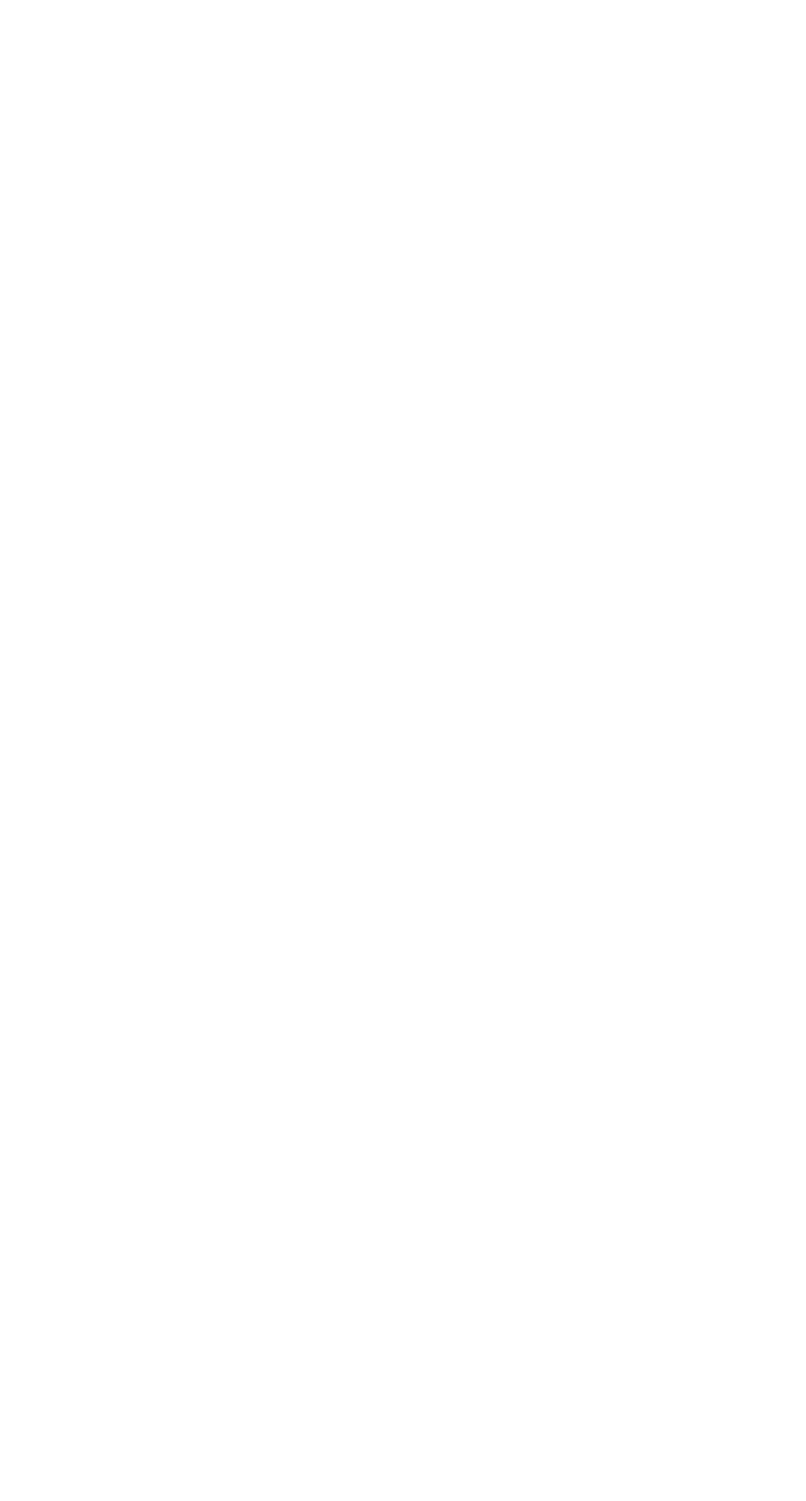
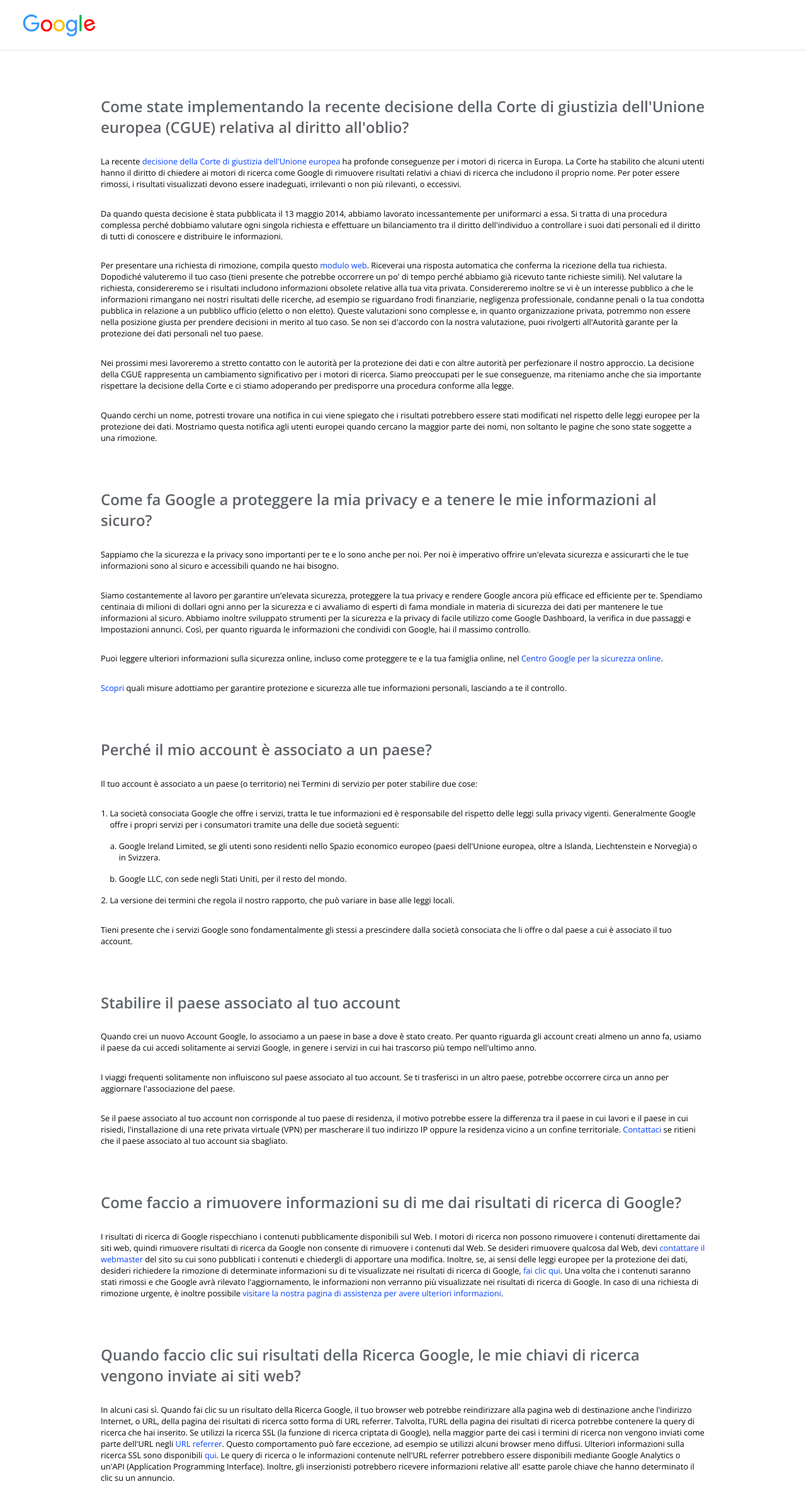
Before and after one commit to DannySilv/php-google-faq, a PHP site: page / in a window 1280 px wide. Before the commit the page is empty. Shown: the whole page at 63% size. Before the commit the page ends 800 px from the top, so only its background shows below. Run offline with PHP 8.4, Linux system fonts and the light colour scheme.

Commit message:
Completed Main and Started Styling Header

```diff
--- a/index.php
+++ b/index.php
@@ -5,66 +5,91 @@
   <meta http-equiv="X-UA-Compatible" content="IE=edge">
   <meta name="viewport" content="width=device-width, initial-scale=1.0">
   <title>Document</title>
+  <link rel="stylesheet" href="style.css">
+  <link rel="preconnect" href="https://fonts.googleapis.com">
+  <link rel="preconnect" href="https://fonts.gstatic.com" crossorigin>
+  <link href="https://fonts.googleapis.com/css2?family=Open+Sans:wght@300;400;500;600;700;800&display=swap" rel="stylesheet">
 </head>
 <body>
   <?php
-    $faq = [
+    $faqs = [
       [
         "question" => "Come state implementando la recente decisione della Corte di giustizia dell'Unione europea (CGUE) relativa al diritto all'oblio?",
-        "answer" => "La recente decisione della Corte di giustizia dell'Unione europea ha profonde conseguenze per i motori di ricerca in Europa. La Corte ha stabilito che alcuni utenti hanno il diritto di chiedere ai motori di ricerca come Google di rimuovere risultati relativi a chiavi di ricerca che includono il proprio nome. Per poter essere rimossi, i risultati visualizzati devono essere inadeguati, irrilevanti o non più rilevanti, o eccessivi.
+        "answer" => "<p>La recente <a href=''>decisione della Corte di giustizia dell'Unione europea</a> ha profonde conseguenze per i motori di ricerca in Europa. La Corte ha stabilito che alcuni utenti hanno il diritto di chiedere ai motori di ricerca come Google di rimuovere risultati relativi a chiavi di ricerca che includono il proprio nome. Per poter essere rimossi, i risultati visualizzati devono essere inadeguati, irrilevanti o non più rilevanti, o eccessivi.</p>
 
-        Da quando questa decisione è stata pubblicata il 13 maggio 2014, abbiamo lavorato incessantemente per uniformarci a essa. Si tratta di una procedura complessa perché dobbiamo valutare ogni singola richiesta e effettuare un bilanciamento tra il diritto dell'individuo a controllare i suoi dati personali ed il diritto di tutti di conoscere e distribuire le informazioni.
+        <p>Da quando questa decisione è stata pubblicata il 13 maggio 2014, abbiamo lavorato incessantemente per uniformarci a essa. Si tratta di una procedura complessa perché dobbiamo valutare ogni singola richiesta e effettuare un bilanciamento tra il diritto dell'individuo a controllare i suoi dati personali ed il diritto di tutti di conoscere e distribuire le informazioni.</p>
 
-        Per presentare una richiesta di rimozione, compila questo modulo web. Riceverai una risposta automatica che conferma la ricezione della tua richiesta. Dopodiché valuteremo il tuo caso (tieni presente che potrebbe occorrere un po' di tempo perché abbiamo già ricevuto tante richieste simili). Nel valutare la richiesta, considereremo se i risultati includono informazioni obsolete relative alla tua vita privata. Considereremo inoltre se vi è un interesse pubblico a che le informazioni rimangano nei nostri risultati delle ricerche, ad esempio se riguardano frodi finanziarie, negligenza professionale, condanne penali o la tua condotta pubblica in relazione a un pubblico ufficio (eletto o non eletto). Queste valutazioni sono complesse e, in quanto organizzazione privata, potremmo non essere nella posizione giusta per prendere decisioni in merito al tuo caso. Se non sei d'accordo con la nostra valutazione, puoi rivolgerti all'Autorità garante per la protezione dei dati personali nel tuo paese.
+        <p>Per presentare una richiesta di rimozione, compila questo <a href=''>modulo web</a>. Riceverai una risposta automatica che conferma la ricezione della tua richiesta. Dopodiché valuteremo il tuo caso (tieni presente che potrebbe occorrere un po' di tempo perché abbiamo già ricevuto tante richieste simili). Nel valutare la richiesta, considereremo se i risultati includono informazioni obsolete relative alla tua vita privata. Considereremo inoltre se vi è un interesse pubblico a che le informazioni rimangano nei nostri risultati delle ricerche, ad esempio se riguardano frodi finanziarie, negligenza professionale, condanne penali o la tua condotta pubblica in relazione a un pubblico ufficio (eletto o non eletto). Queste valutazioni sono complesse e, in quanto organizzazione privata, potremmo non essere nella posizione giusta per prendere decisioni in merito al tuo caso. Se non sei d'accordo con la nostra valutazione, puoi rivolgerti all'Autorità garante per la protezione dei dati personali nel tuo paese.</p>
 
-        Nei prossimi mesi lavoreremo a stretto contatto con le autorità per la protezione dei dati e con altre autorità per perfezionare il nostro approccio. La decisione della CGUE rappresenta un cambiamento significativo per i motori di ricerca. Siamo preoccupati per le sue conseguenze, ma riteniamo anche che sia importante rispettare la decisione della Corte e ci stiamo adoperando per predisporre una procedura conforme alla legge.
+        <p>Nei prossimi mesi lavoreremo a stretto contatto con le autorità per la protezione dei dati e con altre autorità per perfezionare il nostro approccio. La decisione della CGUE rappresenta un cambiamento significativo per i motori di ricerca. Siamo preoccupati per le sue conseguenze, ma riteniamo anche che sia importante rispettare la decisione della Corte e ci stiamo adoperando per predisporre una procedura conforme alla legge.</p>
 
-        Quando cerchi un nome, potresti trovare una notifica in cui viene spiegato che i risultati potrebbero essere stati modificati nel rispetto delle leggi europee per la protezione dei dati. Mostriamo questa notifica agli utenti europei quando cercano la maggior parte dei nomi, non soltanto le pagine che sono state soggette a una rimozione."
+        <p>Quando cerchi un nome, potresti trovare una notifica in cui viene spiegato che i risultati potrebbero essere stati modificati nel rispetto delle leggi europee per la protezione dei dati. Mostriamo questa notifica agli utenti europei quando cercano la maggior parte dei nomi, non soltanto le pagine che sono state soggette a una rimozione.</p>"
       ],
       [
         "question" => "Come fa Google a proteggere la mia privacy e a tenere le mie informazioni al sicuro?",
-        "answer" => "Sappiamo che la sicurezza e la privacy sono importanti per te e lo sono anche per noi. Per noi è imperativo offrire un'elevata sicurezza e assicurarti che le tue informazioni sono al sicuro e accessibili quando ne hai bisogno.
+        "answer" => "<p>Sappiamo che la sicurezza e la privacy sono importanti per te e lo sono anche per noi. Per noi è imperativo offrire un'elevata sicurezza e assicurarti che le tue informazioni sono al sicuro e accessibili quando ne hai bisogno.</p>
 
-        Siamo costantemente al lavoro per garantire un'elevata sicurezza, proteggere la tua privacy e rendere Google ancora più efficace ed efficiente per te. Spendiamo centinaia di milioni di dollari ogni anno per la sicurezza e ci avvaliamo di esperti di fama mondiale in materia di sicurezza dei dati per mantenere le tue informazioni al sicuro. Abbiamo inoltre sviluppato strumenti per la sicurezza e la privacy di facile utilizzo come Google Dashboard, la verifica in due passaggi e Impostazioni annunci. Così, per quanto riguarda le informazioni che condividi con Google, hai il massimo controllo.
+        <p>Siamo costantemente al lavoro per garantire un'elevata sicurezza, proteggere la tua privacy e rendere Google ancora più efficace ed efficiente per te. Spendiamo centinaia di milioni di dollari ogni anno per la sicurezza e ci avvaliamo di esperti di fama mondiale in materia di sicurezza dei dati per mantenere le tue informazioni al sicuro. Abbiamo inoltre sviluppato strumenti per la sicurezza e la privacy di facile utilizzo come Google Dashboard, la verifica in due passaggi e Impostazioni annunci. Così, per quanto riguarda le informazioni che condividi con Google, hai il massimo controllo.</p>
 
-        Puoi leggere ulteriori informazioni sulla sicurezza online, incluso come proteggere te e la tua famiglia online, nel Centro Google per la sicurezza online.
+        <p>Puoi leggere ulteriori informazioni sulla sicurezza online, incluso come proteggere te e la tua famiglia online, nel <a href=''>Centro Google per la sicurezza online</a>.</p>
 
-        Scopri quali misure adottiamo per garantire protezione e sicurezza alle tue informazioni personali, lasciando a te il controllo."
+        <p><a href=''>Scopri</a> quali misure adottiamo per garantire protezione e sicurezza alle tue informazioni personali, lasciando a te il controllo.</p>"
       ],
       [
         "question" => "Perché il mio account è associato a un paese?",
-        "answer" => "Il tuo account è associato a un paese (o territorio) nei Termini di servizio per poter stabilire due cose:
+        "answer" => "<p>Il tuo account è associato a un paese (o territorio) nei Termini di servizio per poter stabilire due cose:</p>
 
-        La società consociata Google che offre i servizi, tratta le tue informazioni ed è responsabile del rispetto delle leggi sulla privacy vigenti. Generalmente Google offre i propri servizi per i consumatori tramite una delle due società seguenti:
-        Google Ireland Limited, se gli utenti sono residenti nello Spazio economico europeo (paesi dell'Unione europea, oltre a Islanda, Liechtenstein e Norvegia) o in Svizzera.
-        Google LLC, con sede negli Stati Uniti, per il resto del mondo.
-        La versione dei termini che regola il nostro rapporto, che può variare in base alle leggi locali.
-        Tieni presente che i servizi Google sono fondamentalmente gli stessi a prescindere dalla società consociata che li offre o dal paese a cui è associato il tuo account."
+        <ol>
+          <li>
+            <p class='mb-1'>La società consociata Google che offre i servizi, tratta le tue informazioni ed è responsabile del rispetto delle leggi sulla privacy vigenti. Generalmente Google offre i propri servizi per i consumatori tramite una delle due società seguenti:</p>
+              <ul class='letter-style'>
+                <li>Google Ireland Limited, se gli utenti sono residenti nello Spazio economico europeo (paesi dell'Unione europea, oltre a Islanda, Liechtenstein e Norvegia) o in Svizzera.</li>
+                <li>Google LLC, con sede negli Stati Uniti, per il resto del mondo.</li>
+              </ul>
+          </li>
+          <li>La versione dei termini che regola il nostro rapporto, che può variare in base alle leggi locali.</li>
+        </ol>
+
+        <p>Tieni presente che i servizi Google sono fondamentalmente gli stessi a prescindere dalla società consociata che li offre o dal paese a cui è associato il tuo account.</p>"
       ],
       [
         "question" => "Stabilire il paese associato al tuo account",
-        "answer" => "Quando crei un nuovo Account Google, lo associamo a un paese in base a dove è stato creato. Per quanto riguarda gli account creati almeno un anno fa, usiamo il paese da cui accedi solitamente ai servizi Google, in genere i servizi in cui hai trascorso più tempo nell'ultimo anno.
+        "answer" => "<p>Quando crei un nuovo Account Google, lo associamo a un paese in base a dove è stato creato. Per quanto riguarda gli account creati almeno un anno fa, usiamo il paese da cui accedi solitamente ai servizi Google, in genere i servizi in cui hai trascorso più tempo nell'ultimo anno.</p>
 
-        I viaggi frequenti solitamente non influiscono sul paese associato al tuo account. Se ti trasferisci in un altro paese, potrebbe occorrere circa un anno per aggiornare l'associazione del paese.
+        <p>I viaggi frequenti solitamente non influiscono sul paese associato al tuo account. Se ti trasferisci in un altro paese, potrebbe occorrere circa un anno per aggiornare l'associazione del paese.</p>
 
-        Se il paese associato al tuo account non corrisponde al tuo paese di residenza, il motivo potrebbe essere la differenza tra il paese in cui lavori e il paese in cui risiedi, l'installazione di una rete privata virtuale (VPN) per mascherare il tuo indirizzo IP oppure la residenza vicino a un confine territoriale. Contattaci se ritieni che il paese associato al tuo account sia sbagliato."
+        <p>Se il paese associato al tuo account non corrisponde al tuo paese di residenza, il motivo potrebbe essere la differenza tra il paese in cui lavori e il paese in cui risiedi, l'installazione di una rete privata virtuale (VPN) per mascherare il tuo indirizzo IP oppure la residenza vicino a un confine territoriale. <a href=''>Contattaci</a> se ritieni che il paese associato al tuo account sia sbagliato.</p>"
       ],
       [
         "question" => "Come faccio a rimuovere informazioni su di me dai risultati di ricerca di Google?",
-        "answer" => "I risultati di ricerca di Google rispecchiano i contenuti pubblicamente disponibili sul Web. I motori di ricerca non possono rimuovere i contenuti direttamente dai siti web, quindi rimuovere risultati di ricerca da Google non consente di rimuovere i contenuti dal Web. Se desideri rimuovere qualcosa dal Web, devi contattare il webmaster del sito su cui sono pubblicati i contenuti e chiedergli di apportare una modifica. Inoltre, se, ai sensi delle leggi europee per la protezione dei dati, desideri richiedere la rimozione di determinate informazioni su di te visualizzate nei risultati di ricerca di Google, fai clic qui. Una volta che i contenuti saranno stati rimossi e che Google avrà rilevato l'aggiornamento, le informazioni non verranno più visualizzate nei risultati di ricerca di Google. In caso di una richiesta di rimozione urgente, è inoltre possibile visitare la nostra pagina di assistenza per avere ulteriori informazioni."
+        "answer" => "<p>I risultati di ricerca di Google rispecchiano i contenuti pubblicamente disponibili sul Web. I motori di ricerca non possono rimuovere i contenuti direttamente dai siti web, quindi rimuovere risultati di ricerca da Google non consente di rimuovere i contenuti dal Web. Se desideri rimuovere qualcosa dal Web, devi <a href=''>contattare il webmaster</a> del sito su cui sono pubblicati i contenuti e chiedergli di apportare una modifica. Inoltre, se, ai sensi delle leggi europee per la protezione dei dati, desideri richiedere la rimozione di determinate informazioni su di te visualizzate nei risultati di ricerca di Google, <a href=''>fai clic qui</a>. Una volta che i contenuti saranno stati rimossi e che Google avrà rilevato l'aggiornamento, le informazioni non verranno più visualizzate nei risultati di ricerca di Google. In caso di una richiesta di rimozione urgente, è inoltre possibile <a href=''>visitare la nostra pagina di assistenza per avere ulteriori informazioni</a>.</p>"
       ],
       [
         "question" => "Quando faccio clic sui risultati della Ricerca Google, le mie chiavi di ricerca vengono inviate ai siti web?",
-        "answer" => "In alcuni casi sì. Quando fai clic su un risultato della Ricerca Google, il tuo browser web potrebbe reindirizzare alla pagina web di destinazione anche l'indirizzo Internet, o URL, della pagina dei risultati di ricerca sotto forma di URL referrer. Talvolta, l'URL della pagina dei risultati di ricerca potrebbe contenere la query di ricerca che hai inserito. Se utilizzi la ricerca SSL (la funzione di ricerca criptata di Google), nella maggior parte dei casi i termini di ricerca non vengono inviati come parte dell'URL negli URL referrer. Questo comportamento può fare eccezione, ad esempio se utilizzi alcuni browser meno diffusi. Ulteriori informazioni sulla ricerca SSL sono disponibili qui. Le query di ricerca o le informazioni contenute nell'URL referrer potrebbero essere disponibili mediante Google Analytics o un'API (Application Programming Interface). Inoltre, gli inserzionisti potrebbero ricevere informazioni relative all' esatte parole chiave che hanno determinato il clic su un annuncio."
+        "answer" => "<p>In alcuni casi sì. Quando fai clic su un risultato della Ricerca Google, il tuo browser web potrebbe reindirizzare alla pagina web di destinazione anche l'indirizzo Internet, o URL, della pagina dei risultati di ricerca sotto forma di URL referrer. Talvolta, l'URL della pagina dei risultati di ricerca potrebbe contenere la query di ricerca che hai inserito. Se utilizzi la ricerca SSL (la funzione di ricerca criptata di Google), nella maggior parte dei casi i termini di ricerca non vengono inviati come parte dell'URL negli <a href=''>URL referrer</a>. Questo comportamento può fare eccezione, ad esempio se utilizzi alcuni browser meno diffusi. Ulteriori informazioni sulla ricerca SSL sono disponibili <a href=''>qui</a>. Le query di ricerca o le informazioni contenute nell'URL referrer potrebbero essere disponibili mediante Google Analytics o un'API (Application Programming Interface). Inoltre, gli inserzionisti potrebbero ricevere informazioni relative all' esatte parole chiave che hanno determinato il clic su un annuncio.</p>"
       ]
     ]
   ?>
   <header>
-
+    <div class="header-container">
+      <div class="row">
+        <div class="img-container">
+        <img src="./img/google-logo.png" alt="GoogleLogo">
+        </div>
+      </div>
+    </div>
   </header>
 
   <main>
-
+    <ul>
+      <?php
+      foreach($faqs as $faq) { ?>
+      <li>
+        <h2><?php echo $faq["question"] ?></h2>
+        <div><?php echo $faq["answer"] ?></div>
+      </li>
+      <?php } ?>
+    </ul>
   </main>
 
   <footer>
--- a/style.css
+++ b/style.css
@@ -4,14 +4,88 @@
   box-sizing: border-box;
 }
 
+html {
+  font-family: 'Open Sans', sans-serif;
+  font-size: 100%;
+  scroll-behavior: smooth;
+}
+
+ul {
+  list-style: none;
+}
+
+a {
+  text-decoration: none;
+  color: #0040ff;
+}
+
+img {
+  width: 100%;
+  vertical-align: top;
+}
+
+.mb-1 {
+  margin-bottom: 1rem;
+}
+
 header {
   height: 80px;
+  width: 100%;
+  border-bottom: 1px solid #8489903b;
+}
+
+.header-container {
+  display: flex;
+  flex-direction: column;
   width: 95%;
+  height: 100%;
   margin: 0 auto;
-  border-bottom: 2px solid gray;
+  justify-content: center;
+}
+
+.row {
+  display: flex;
+  justify-content: space-between;
+  align-items: center;
+}
+
+.img-container {
+  width: 10%;
 }
 
 main {
-  width: 80%;
+  width: 75%;
   margin: 0 auto;
 }
+
+h2 {
+  color: #5f6368;
+  margin-bottom: 1.8rem;
+  margin-top: 4.5rem;
+  font-weight: 600;
+}
+
+p {
+  font-size: 0.8rem;
+  margin-bottom: 1.8rem;
+}
+
+ol {
+  margin-bottom: 1.8rem;
+  margin-left: 0.9rem;
+}
+
+ol > li {
+  font-size: 0.8rem;
+  margin-bottom: 1rem;
+}
+
+.letter-style {
+  list-style: lower-latin;
+  margin-left: 0.9rem;
+}
+
+.letter-style > li {
+  font-size: 0.8rem;
+  margin-bottom: 1rem;
+}
```
Also changed, not shown: img/google-logo.png (added).
